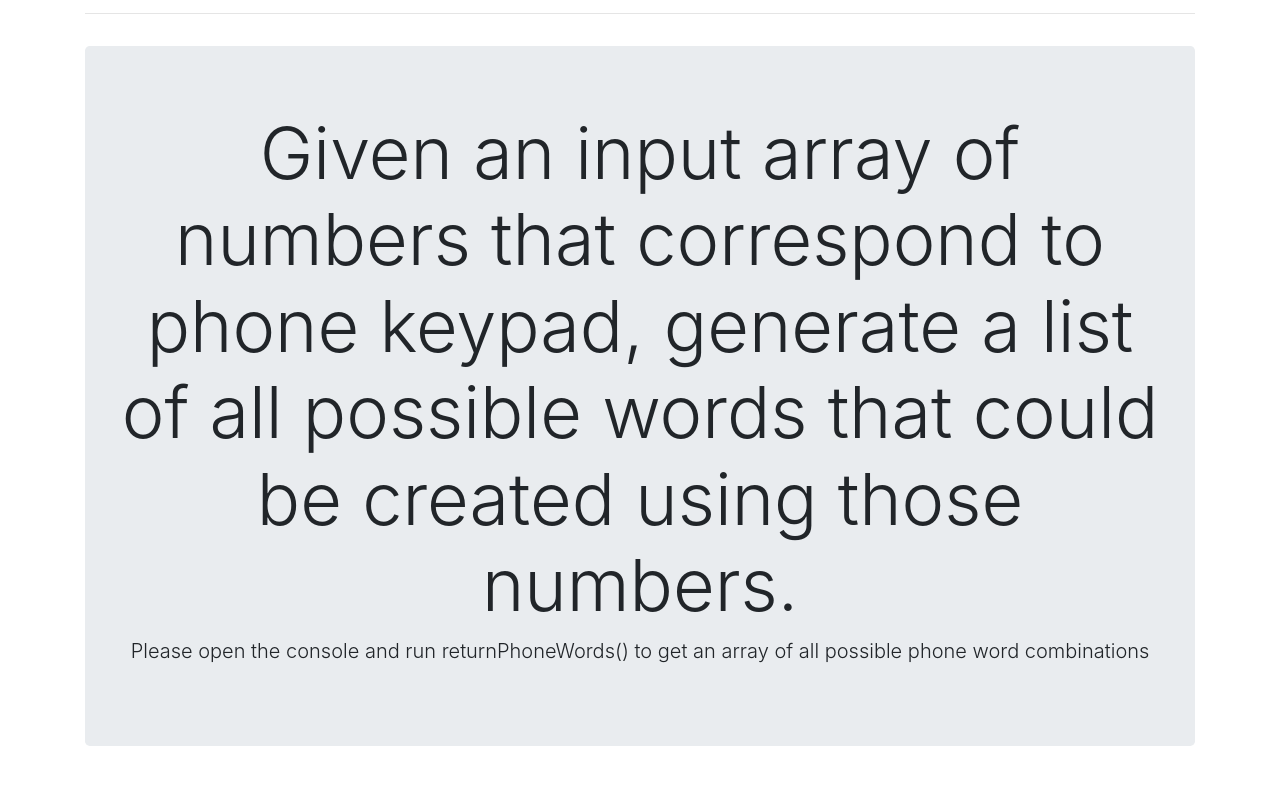
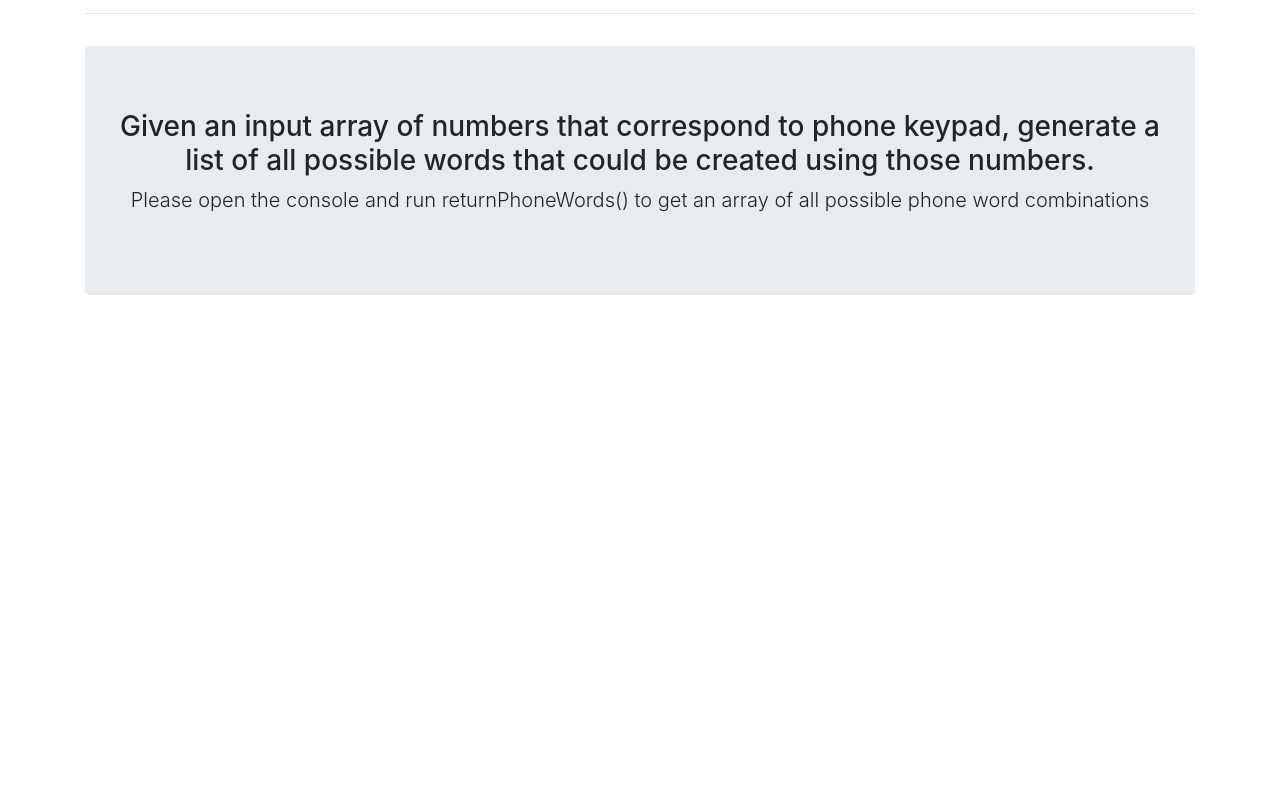
Before and after one commit to ElevenAM/PhoneTest, a website: page app/index.html in a window 1280 px wide. Shown: the part 75-860 px from the top of the page. After the commit the page ends 800 px from the top, so only its background shows below. Drawn offline with nearby package versions, Linux system fonts and the light colour scheme; files that its build step writes are made by us from their sources.

Commit message:
Shrink the header text a bit

```diff
--- a/app/index.html
+++ b/app/index.html
@@ -29,7 +29,7 @@
       </div>
 
       <div class="jumbotron">
-        <h1 class="display-3">Given an input array of numbers that correspond to phone keypad, generate a list of all possible words that could be created using those numbers.</h1>
+        <h3 >Given an input array of numbers that correspond to phone keypad, generate a list of all possible words that could be created using those numbers.</h3>
         <p class="lead">Please open the console and run returnPhoneWords() to get an array of all possible phone word combinations</p>
       </div>
     </div>
```
